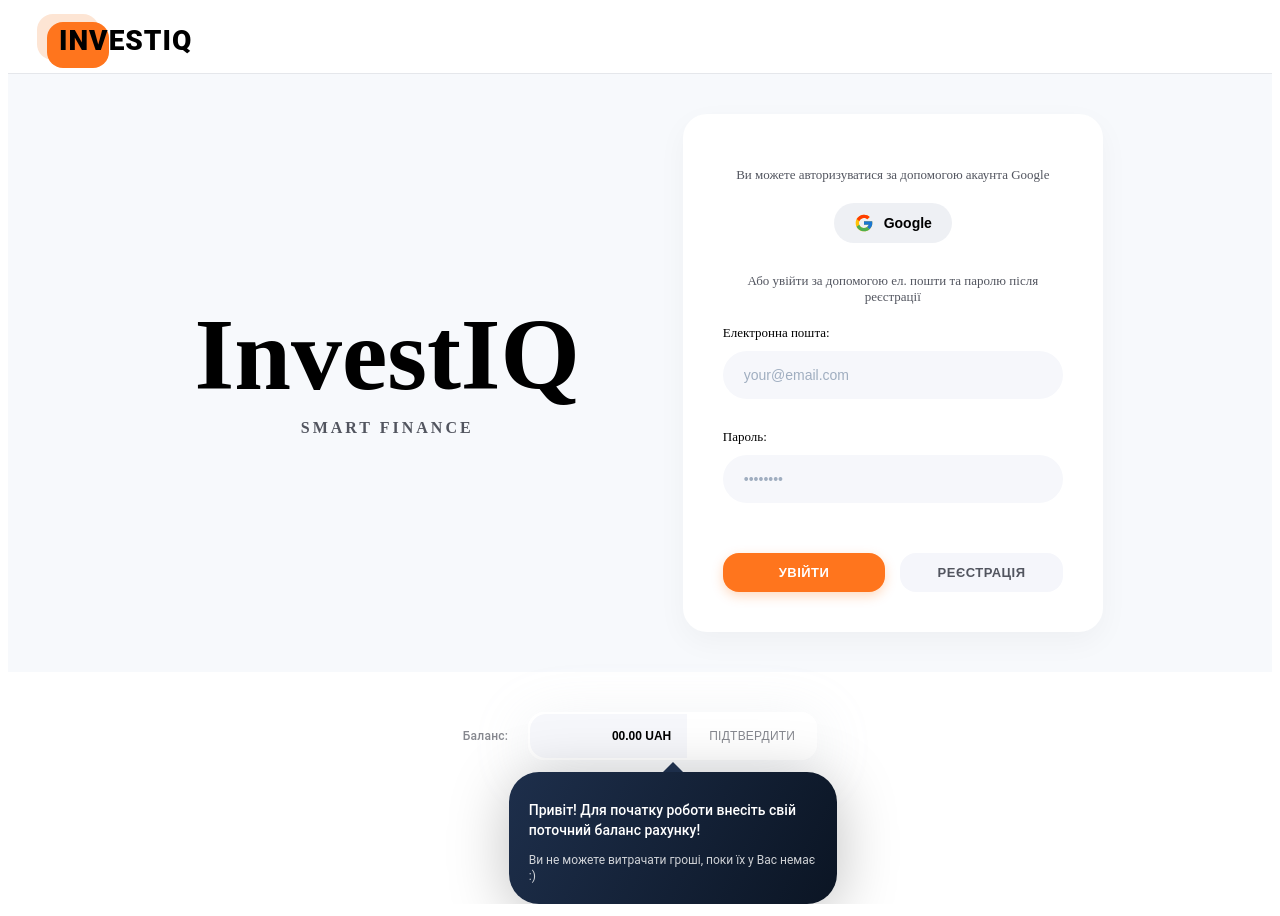
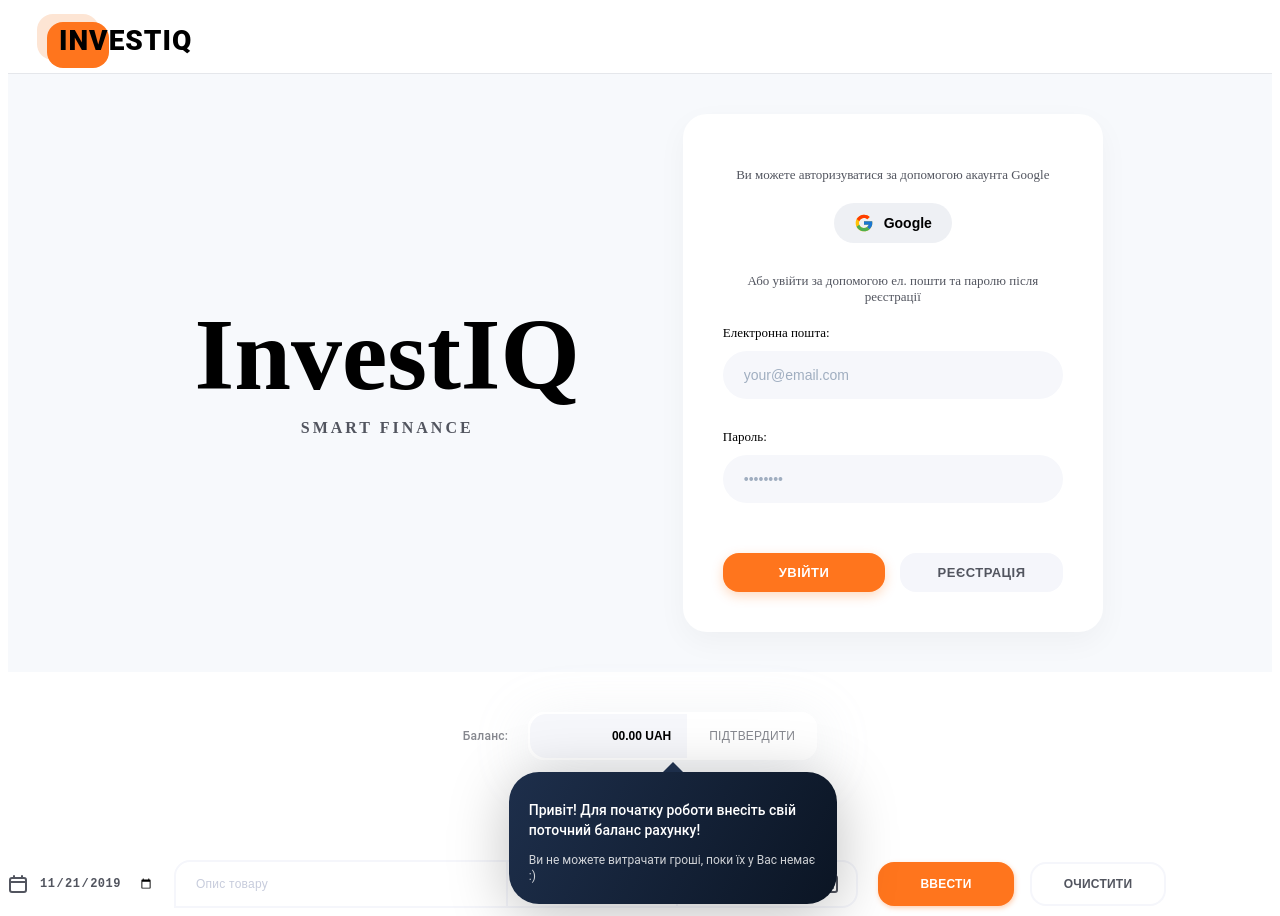
Before and after one commit to vladyslava-martyniuk/InvestIQ, a React (Vite) app: page / in a window 1280 px wide. Built offline with nearby package versions, Linux system fonts and the light colour scheme; no server answers.

Commit message:
balancForm

```diff
--- a/src/App.tsx
+++ b/src/App.tsx
@@ -4,6 +4,7 @@
 import { auth } from './firebase.ts';
 import { Header } from './components/Header/Header.tsx';
 import { Balance } from './components/Balance/Balance.tsx';
+import { TransactionForm } from './components/TransactionForm/TransactionForm.tsx';
 import { LoginPage } from './pages/LoginPage.tsx';
 
 const App: React.FC = () => {
@@ -41,6 +42,7 @@
       <Header userName={userName} onLogout={handleLogout} />
       {!user && <LoginPage />}
       <Balance />
+      <TransactionForm />
     </div>
   );
 };
--- /dev/null
+++ b/src/components/TransactionForm/TransactionForm.tsx
@@ -0,0 +1,311 @@
+import React, { useState } from 'react';
+import styled from 'styled-components';
+
+interface TransactionData {
+  date: string;
+  description: string;
+  category: string;
+  amount: number;
+}
+
+interface TransactionFormProps {
+  onSubmit?: (data: TransactionData) => void;
+}
+
+export const TransactionForm: React.FC<TransactionFormProps> = ({ onSubmit }) => {
+  const [date, setDate] = useState<string>('2019-11-21');
+  const [description, setDescription] = useState<string>('');
+  const [category, setCategory] = useState<string>('');
+  const [amount, setAmount] = useState<string>('');
+
+  const handleClear = () => {
+    setDescription('');
+    setCategory('');
+    setAmount('');
+  };
+
+  const handleSubmit = (e: React.FormEvent) => {
+    e.preventDefault();
+    const numericAmount = parseFloat(amount.replace(',', '.'));
+
+    if (!description || !category || isNaN(numericAmount) || numericAmount <= 0) {
+      return;
+    }
+
+    if (onSubmit) {
+      onSubmit({
+        date,
+        description,
+        category,
+        amount: numericAmount,
+      });
+    }
+
+    handleClear();
+  };
+
+  return (
+    <FormContainer onSubmit={handleSubmit}>
+      {/* Вибір дати */}
+      <DatePickerWrapper>
+        <CalendarIcon viewBox="0 0 20 20" fill="none" xmlns="http://www.w3.org/2000/svg">
+          <path d="M6 2V4M14 2V4M3 8H17M4 4H16C17.1046 4 18 4.89543 18 6V16C18 17.1046 17.1046 18 16 18H4C2.89543 18 2 17.1046 2 16V6C2 4.89543 2.89543 4 4 4Z" stroke="#52555F" strokeWidth="2" strokeLinecap="round" strokeLinejoin="round"/>
+        </CalendarIcon>
+        <DateInput
+          type="date"
+          value={date}
+          onChange={(e) => setDate(e.target.value)}
+        />
+      </DatePickerWrapper>
+
+      {/* Суцільна трикомпонентна група інпутів */}
+      <InputsGroup>
+        <InputDescription
+          type="text"
+          placeholder="Опис товару"
+          value={description}
+          onChange={(e) => setDescription(e.target.value)}
+        />
+
+        <SelectCategoryWrapper>
+          <SelectCategory
+            value={category}
+            onChange={(e) => setCategory(e.target.value)}
+          >
+            <option value="" disabled hidden>Категорія товару</option>
+            <option value="Транспорт">Транспорт</option>
+            <option value="Продукти">Продукти</option>
+            <option value="Здоров'я">Здоров'я</option>
+            <option value="Алкоголь">Алкоголь</option>
+            <option value="Розваги">Розваги</option>
+            <option value="Все для дому">Все для дому</option>
+            <option value="Техніка">Техніка</option>
+            <option value="Комуналка, зв'язок">Комуналка, зв'язок</option>
+            <option value="Спорт, хобі">Спорт, хобі</option>
+            <option value="Навчання">Навчання</option>
+            <option value="Інше">Інше</option>
+          </SelectCategory>
+          <ArrowIcon viewBox="0 0 12 7" fill="none">
+            <path d="M1 1L6 5L11 1" stroke="#52555F" strokeWidth="2" strokeLinecap="round"/>
+          </ArrowIcon>
+        </SelectCategoryWrapper>
+
+        <AmountWrapper>
+          <InputAmount
+            type="text"
+            placeholder="0,00"
+            value={amount}
+            onChange={(e) => setAmount(e.target.value)}
+          />
+          <CalculatorIcon viewBox="0 0 20 20" fill="none">
+            <rect x="3" y="2" width="14" height="16" rx="2" stroke="#52555F" strokeWidth="2"/>
+            <rect x="6" y="5" width="8" height="3" fill="#52555F"/>
+            <circle cx="7" cy="11" r="1" fill="#52555F"/>
+            <circle cx="10" cy="11" r="1" fill="#52555F"/>
+            <circle cx="13" cy="11" r="1" fill="#52555F"/>
+            <circle cx="7" cy="14" r="1" fill="#52555F"/>
+            <circle cx="10" cy="14" r="1" fill="#52555F"/>
+            <circle cx="13" cy="14" r="1" fill="#52555F"/>
+          </CalculatorIcon>
+        </AmountWrapper>
+      </InputsGroup>
+
+      {/* Блок кнопок */}
+      <ButtonGroup>
+        <SubmitButton type="submit">ВВЕСТИ</SubmitButton>
+        <ClearButton type="button" onClick={handleClear}>ОЧИСТИТИ</ClearButton>
+      </ButtonGroup>
+    </FormContainer>
+  );
+};
+
+// --- STYLED COMPONENTS ---
+
+const FormContainer = styled.form`
+  display: flex;
+  align-items: center;
+  gap: 32px;
+  font-family: 'Roboto', sans-serif;
+  margin-top: 100px;
+
+  @media (max-width: 1280px) {
+    gap: 20px;
+  }
+
+  @media (max-width: 768px) {
+    flex-direction: column;
+    gap: 20px;
+    width: 100%;
+  }
+`;
+
+const DatePickerWrapper = styled.div`
+  display: flex;
+  align-items: center;
+  gap: 10px;
+  cursor: pointer;
+`;
+
+const CalendarIcon = styled.svg`
+  width: 20px;
+  height: 20px;
+`;
+
+const DateInput = styled.input`
+  border: none;
+  background: transparent;
+  font-weight: 900;
+  font-size: 12px;
+  line-height: 14px;
+  letter-spacing: 0.04em;
+  color: #52555f;
+  outline: none;
+  cursor: pointer;
+`;
+
+const InputsGroup = styled.div`
+  display: flex;
+  align-items: center;
+  border: 2px solid #f5f6fb;
+  border-radius: 16px 16px 16px 0px;
+  background-color: #ffffff;
+
+  @media (max-width: 768px) {
+    flex-direction: column;
+    width: 100%;
+    border-radius: 16px;
+  }
+`;
+
+const BaseInput = styled.input`
+  height: 44px;
+  border: none;
+  outline: none;
+  font-size: 12px;
+  line-height: 14px;
+  letter-spacing: 0.02em;
+  color: #52555f;
+
+  &::placeholder {
+    color: #c7ccdc;
+  }
+`;
+
+const InputDescription = styled(BaseInput)`
+  width: 290px;
+  padding: 0 20px;
+  border-radius: 16px 0 0 16px;
+  border-right: 2px solid #f5f6fb;
+
+  @media (max-width: 768px) {
+    width: 100%;
+    border-right: none;
+    border-bottom: 2px solid #f5f6fb;
+    border-radius: 16px 16px 0 0;
+  }
+`;
+
+const SelectCategoryWrapper = styled.div`
+  position: relative;
+  display: flex;
+  align-items: center;
+`;
+
+const SelectCategory = styled.select`
+  width: 170px;
+  height: 44px;
+  padding: 0 35px 0 20px;
+  border: none;
+  border-right: 2px solid #f5f6fb;
+  background: transparent;
+  outline: none;
+  font-size: 12px;
+  color: #c7ccdc;
+  appearance: none;
+  cursor: pointer;
+
+  &:valid {
+    color: #52555f;
+  }
+
+  @media (max-width: 768px) {
+    width: 100%;
+    border-right: none;
+    border-bottom: 2px solid #f5f6fb;
+  }
+`;
+
+const ArrowIcon = styled.svg`
+  position: absolute;
+  right: 18px;
+  width: 10px;
+  height: 6px;
+  pointer-events: none;
+`;
+
+const AmountWrapper = styled.div`
+  display: flex;
+  align-items: center;
+  padding-right: 16px;
+  position: relative;
+`;
+
+const InputAmount = styled(BaseInput)`
+  width: 110px;
+  padding: 0 40px 0 12px;
+  text-align: right;
+  font-weight: 700;
+  border-radius: 0 16px 16px 0;
+
+  @media (max-width: 768px) {
+    width: 100%;
+    border-radius: 0 0 16px 16px;
+  }
+`;
+
+const CalculatorIcon = styled.svg`
+  position: absolute;
+  right: 16px;
+  width: 20px;
+  height: 20px;
+  pointer-events: none;
+`;
+
+const ButtonGroup = styled.div`
+  display: flex;
+  gap: 16px;
+`;
+
+const BaseButton = styled.button`
+  width: 136px;
+  height: 44px;
+  border-radius: 16px;
+  font-weight: 700;
+  font-size: 12px;
+  line-height: 14px;
+  letter-spacing: 0.02em;
+  text-transform: uppercase;
+  cursor: pointer;
+  transition: all 0.2s ease-in-out;
+`;
+
+const SubmitButton = styled(BaseButton)`
+  background: #ff751d;
+  border: none;
+  color: #ffffff;
+  box-shadow: 1px 2px 5px rgba(255, 117, 29, 0.35);
+
+  &:hover {
+    background: #f56c11;
+  }
+`;
+
+const ClearButton = styled(BaseButton)`
+  background: #ffffff;
+  border: 2px solid #f5f6fb;
+  color: #52555f;
+
+  &:hover {
+    background: #f5f6fb;
+  }
+`;
```
